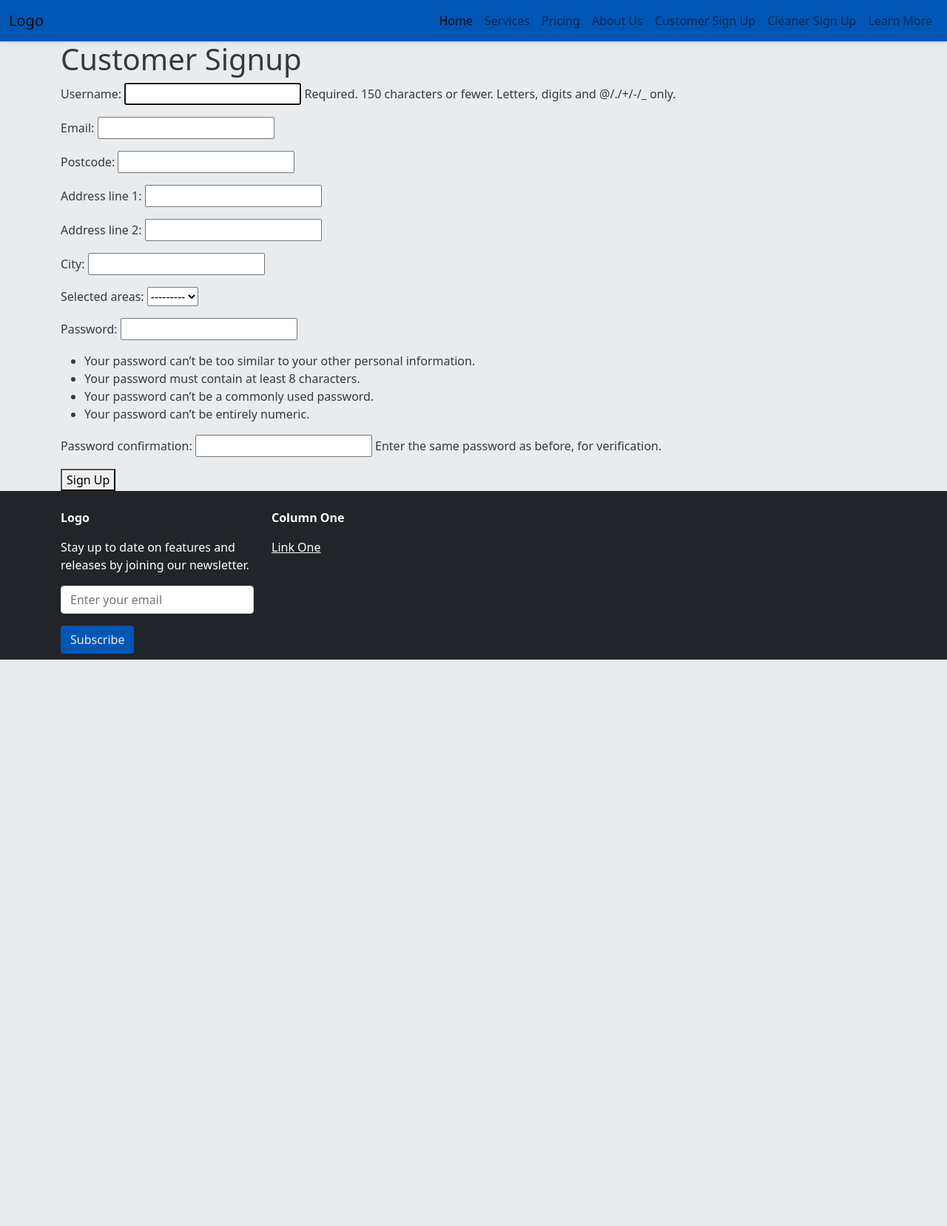
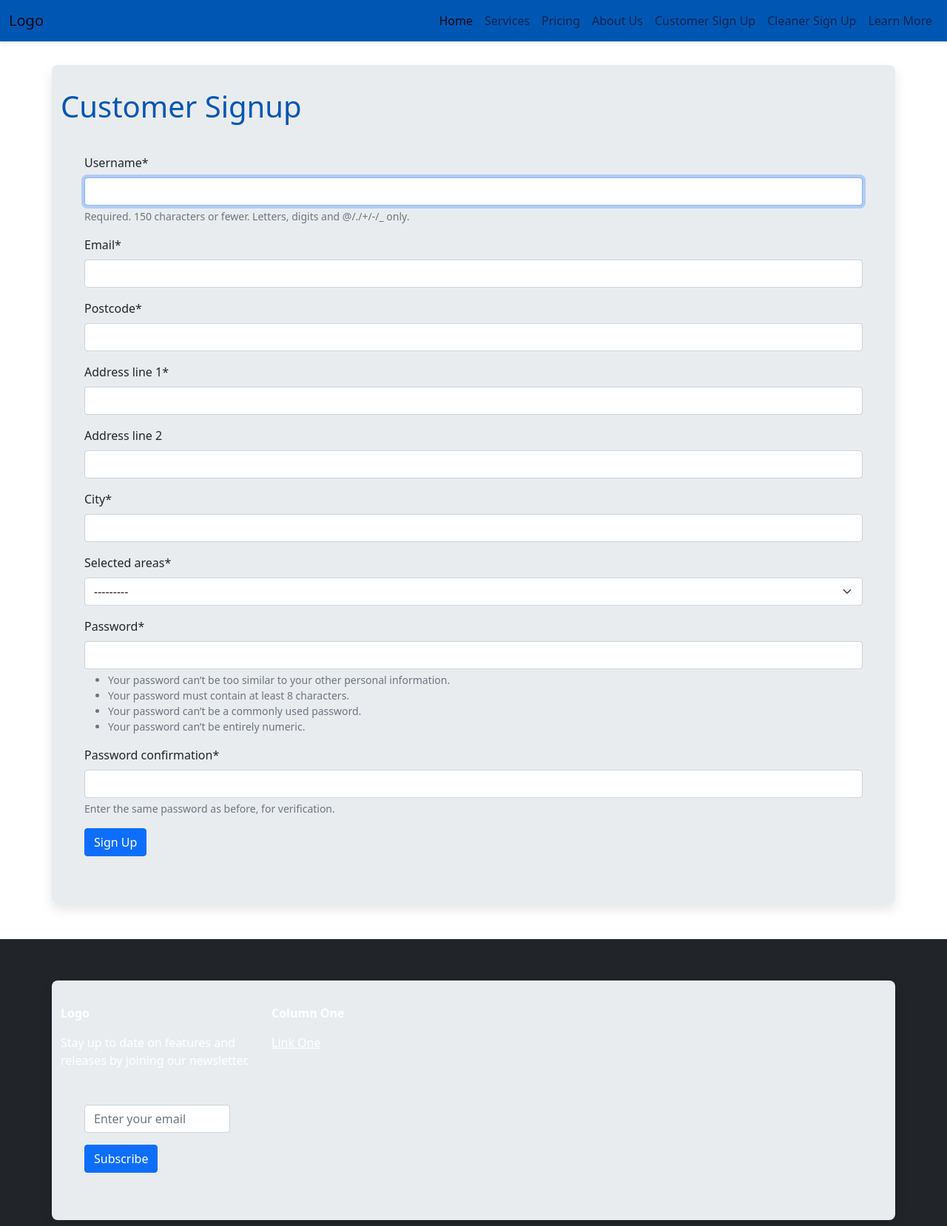
Before and after one commit to JesseRoss001/Anglesey-Cleaners, a Django app: page /users/signup/customer/ in a window 1280 px wide. Shown: the whole page at 74% size. Before the commit the page ends 892 px from the top, so only its background shows below. Run offline with Django 5.2, Linux system fonts and the light colour scheme; data that the repository does not hold is empty; some libraries are stand-ins or nearby versions.

Commit message:
bootstrap crispy forms 5

```diff
--- a/cleaning_agency/cleaning_agency/settings.py
+++ b/cleaning_agency/cleaning_agency/settings.py
@@ -30,9 +30,13 @@ INSTALLED_APPS = [
     'cloudinary_storage',
     'cleaning_agency',
     'users',
+    "crispy_forms",
+    "crispy_bootstrap5",
     'bookings',  # Replace 'your_app_name' with the name of your Django app
 ]
+CRISPY_ALLOWED_TEMPLATE_PACKS = "bootstrap5"
 
+CRISPY_TEMPLATE_PACK = "bootstrap5" # or 'bootstrap5' if you're using Bootstrap 5
 MIDDLEWARE = [
     'django.middleware.security.SecurityMiddleware',
     'django.contrib.sessions.middleware.SessionMiddleware',
--- a/cleaning_agency/users/templates/users/customer_signup.html
+++ b/cleaning_agency/users/templates/users/customer_signup.html
@@ -1,14 +1,90 @@
 {% extends "users/base.html" %}
-
+{% load crispy_forms_tags %}
 {% block title %}Customer Signup{% endblock %}
 
 {% block content %}
+<style>
+    /* General styles */
+.container {
+  background-color: var(--secondary-color);
+  border-radius: 0.5rem;
+  padding: 2rem;
+  margin-top: 2rem;
+  box-shadow: 0 0.5rem 1rem rgba(0, 0, 0, 0.1);
+}
+
+h1 {
+  color: var(--primary-color);
+  margin-bottom: 1.5rem;
+}
+
+/* Form and input styles */
+form {
+  background-color: var(--secondary-color);
+  border-radius: 0.25rem;
+  padding: 2rem;
+}
+
+.form-control {
+  border-radius: 0.25rem;
+  border: 1px solid var(--primary-color);
+}
+
+.form-control:focus {
+  box-shadow: none;
+  border-color: var(--accent-color);
+}
+
+/* Button styles */
+button {
+  background-color: var(--primary-color);
+  border: none;
+  padding: 0.5rem 1rem;
+  border-radius: 0.25rem;
+  color: var(--secondary-color);
+  margin-top: 1rem;
+  transition: background-color 0.3s ease-in-out;
+}
+
+button:hover {
+  background-color: var(--accent-color);
+  color: var(--primary-color);
+}
+
+/* Helper text styles */
+.form-text {
+  display: block;
+  margin-top: 0.5rem;
+  color: var(--text-color);
+}
+
+/* Error message styles */
+.invalid-feedback {
+  color: #dc3545; /* Bootstrap default invalid color */
+}
+
+/* Responsive adjustments */
+@media (max-width: 768px) {
+  .container {
+    padding: 1rem;
+  }
+  button {
+    width: 100%;
+  }
+}
+
+/* Footer adjustments for signup form page */
+footer {
+  margin-top: 3rem;
+}
+</style>
+<link href="https://cdn.jsdelivr.net/npm/bootstrap@5.1.3/dist/css/bootstrap.min.css" rel="stylesheet">
 <div class="container">
-  <h1>Customer Signup</h1>
-  <form method="POST">
-    {% csrf_token %}
-    {{ form.as_p }}
-    <button type="submit">Sign Up</button>
-  </form>
-</div>
+    <h1>Customer Signup</h1>
+    <form method="POST" class="needs-validation" novalidate>
+      {% csrf_token %}
+      {{ form|crispy }}
+      <button type="submit" class="btn btn-primary">Sign Up</button>
+    </form>
+  </div>
 {% endblock %}
```
